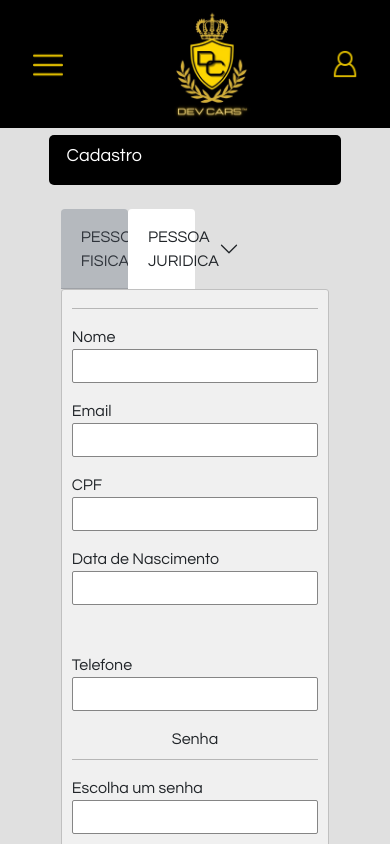
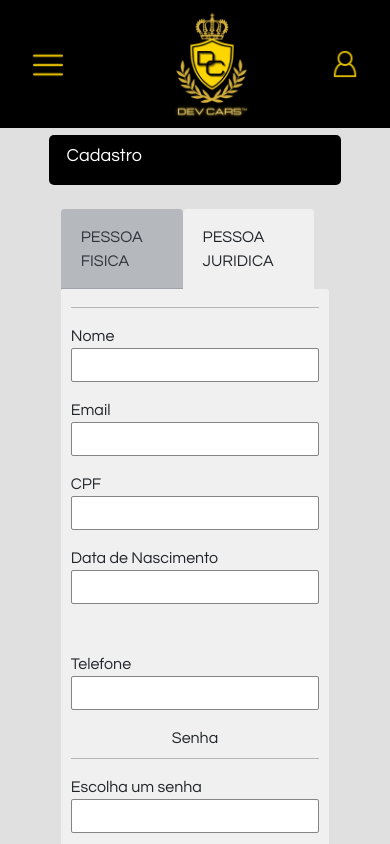
Before and after one commit to augustomeireles05/FinalReactProjectDevCars, a React (Create React App) app: page /register in a window 390 px wide. Shown: the top 844 px of the page. Built offline with nearby package versions, Linux system fonts and the light colour scheme.

Commit message:
ajustes estilo

```diff
--- a/src/pages/register/Register.css
+++ b/src/pages/register/Register.css
@@ -56,7 +56,7 @@ body {
 
 .dados-pessoais{
     background: #F0F0F0;
-    border: 1px solid #C0C0C0;
+    border: 0 1px 1px 1px solid #C0C0C0;
     box-sizing: border-box;
     border-radius: 3px;
 }
@@ -126,6 +126,15 @@ body {
     background: linear-gradient(191deg, rgb(179, 152, 4) 30%, rgb(223, 208, 126) 70%);
 }
 
+
+.accordion-button::after,.accordion-button:not(.collapsed)::after{
+    background-image: none;
+}
+
+.trigger-colapse-register{
+    background-color: #F0F0F0;
+}
+
 /* Responsive */
 
 @media (max-width: 767px) {
@@ -143,6 +152,6 @@ body {
 
 @media (max-width: 400px) {
     .trigger-colapse-register{
-        width:50%;
+        width:100%;
     }
 }
```
